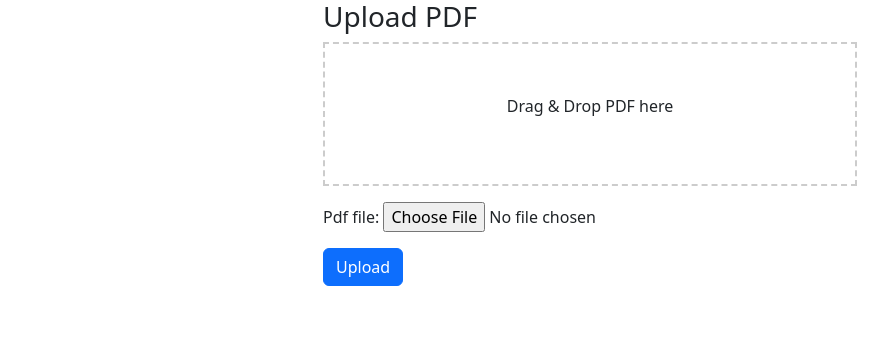
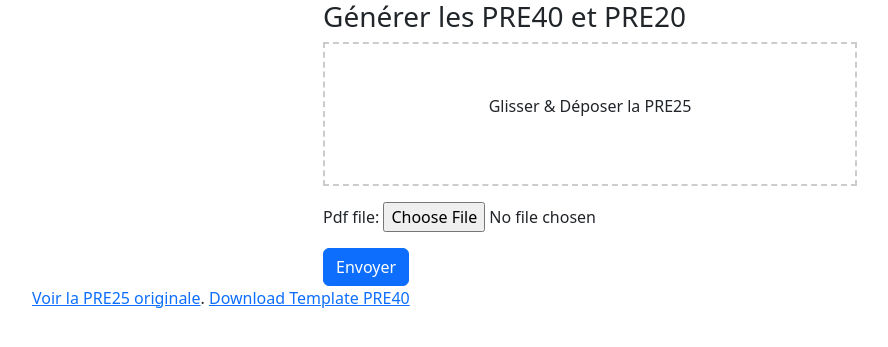
Before and after one commit to Elyss/Skoll, a Django app: page /EME/ in a window 1280 px wide. Shown: the top 347 px of the page, without its empty margins (50-938 px from the left). Run offline with Django 3.2, Linux system fonts and the light colour scheme.

Commit message:
pre40 proto

```diff
--- a/Skoll/settings.py
+++ b/Skoll/settings.py
@@ -19,6 +19,10 @@ BASE_DIR = Path(__file__).resolve().parent.parent
 
 STATIC_URL = '/static/'
 STATIC_ROOT = os.path.join(BASE_DIR, 'staticfiles')
+
+STATICFILES_DIRS = [
+    os.path.join(BASE_DIR, "static"),  # This points to the "static" directory at your project root.
+]
 
 MEDIA_URL = '/media/'
 MEDIA_ROOT = os.path.join(BASE_DIR, 'mediafiles')
--- a/masque_EME/templates/masque_EME/base.html
+++ b/masque_EME/templates/masque_EME/base.html
@@ -1,3 +1,5 @@
+
+
 <!DOCTYPE html>
 <html lang="en">
 <head>
@@ -33,7 +35,8 @@
     <!-- Bootstrap JS, Popper.js, and jQuery CDN -->
     <script src="https://cdn.jsdelivr.net/npm/bootstrap@5.2.3/dist/js/bootstrap.min.js" integrity="sha384-cuYeSxntonz0PPNlHhBs68uyIAVpIIOZZ5JqeqvYYIcEL727kskC66kF92t6Xl2V" crossorigin="anonymous"></script>
     <script src="https://cdn.jsdelivr.net/npm/bootstrap@5.2.3/dist/js/bootstrap.bundle.min.js" integrity="sha384-kenU1KFdBIe4zVF0s0G1M5b4hcpxyD9F7jL+jjXkk+Q2h455rYXK/7HAuoJl+0I4" crossorigin="anonymous"></script>
-<script>
+
+    <script>
     let dropZone = document.getElementById('drop-zone');
     let fileInput = document.getElementById('id_pdf_file');  // Assuming the id of your file input is 'id_pdf_file'
 
--- a/masque_EME/templates/masque_EME/index.html
+++ b/masque_EME/templates/masque_EME/index.html
@@ -1,59 +1,59 @@
 {% extends 'masque_EME/base.html' %}
 
 {% block content %}
+{% load static %}
+
 <div class="container">
     <div class="row">
         <div class="col-md-6 offset-md-3">
-            <h3>Upload PDF</h3>
+            <h3>Générer les PRE40 et PRE20</h3>
             <form method="post" enctype="multipart/form-data" id="pdf-upload-form">
                 {% csrf_token %}
                 <div id="drop-zone" class="mb-3">
-                    <p>Drag & Drop PDF here</p>
+                    <p>Glisser & Déposer la PRE25</p>
                 </div>
                 {{ form.as_p }}
-                <button type="submit" class="btn btn-primary">Upload</button>
+                <button type="submit" class="btn btn-primary">Envoyer</button>
             </form>
 
             <!-- Include additional parts to show the PDF text and link -->
-            {% if extracted_text %}
-                <h3>Extracted Text from the PDF:</h3>
-                <pre>{{ extracted_text }}</pre>
+            {% if extracted_info %}
+            <div>
+                {% for key, value in extracted_info.items %}
+                    <p><strong>{{ key }}:</strong> {{ value }}</p>
+                {% endfor %}
+            </div>
             {% endif %}
+
 
             {% if file_url %}
                 <p>
-                    File uploaded!
-                    <a href="{{ file_url }}" target="_blank">View it here</a>.
+                    PRE 25 envoyée!
+                    <a href="{{ file_url }}" target="_blank">Voir la PRE25 originale</a>.
                 </p>
             {% endif %}
+
+            <!-- Add this part to download the modified docx file -->
+            {% if modified_docx_url %}
+                <p>
+                    <a href="{{ modified_docx_url }}" download>Télécharger le document modifié</a>.
+                </p>
+            {% endif %}
+
+            {% comment %} <pre>{{ raw_extracted_text }}</pre> {% endcomment %}
+
         </div>
     </div>
 </div>
+
+<!-- Other links -->
+<a href="{{ file_url }}" target="_blank">Voir la PRE25 originale</a>.
+<a href="{% static 'Skoll/docx/PRE40.docx' %}" download>Download Template PRE40</a>
+
 {% endblock %}
 
 {% block js %}
 <script>
-    const dropZone = document.getElementById('drop-zone');
-    const fileInput = document.getElementById('id_pdf_file'); // Assuming the file input ID generated by Django is 'id_pdf_file'
-    const uploadForm = document.getElementById('pdf-upload-form');
-
-    dropZone.addEventListener('dragover', (e) => {
-        e.preventDefault();
-        dropZone.classList.add('dragging');
-    });
-
-    dropZone.addEventListener('dragleave', () => {
-        dropZone.classList.remove('dragging');
-    });
-
-    dropZone.addEventListener('drop', (e) => {
-        e.preventDefault();
-        dropZone.classList.remove('dragging');
-
-        const files = e.dataTransfer.files;
-        fileInput.files = files;
-
-        uploadForm.submit(); // Optionally submit the form automatically after a file is dropped
-    });
+    // ... (your existing JavaScript code)
 </script>
 {% endblock %}
--- a/masque_EME/views.py
+++ b/masque_EME/views.py
@@ -1,11 +1,85 @@
+import os  # Import the os module here
+from django.conf import settings
+from django.http import HttpResponse
+from docx import Document
 from django.shortcuts import render
+from django.templatetags.static import static
+from django.contrib.staticfiles.finders import find
 from masque_EME.forms import pre40
-from io import StringIO
 from pdfminer.high_level import extract_text
+import re
+
+
+
+def modify_docx(n_marche):
+    # Open the template document
+    doc = Document('static/Skoll/docx/PRE40.docx')
+
+    # Go through each paragraph in the doc and replace {n_marche} with the actual value
+    for paragraph in doc.paragraphs:
+        if '{n_marche}' in paragraph.text:
+            paragraph.text = paragraph.text.replace('{n_marche}', n_marche)
+
+    filename = f"modified_template_{n_marche}.docx"  # Unique filename based on n_marche
+    modified_doc_path = os.path.join(settings.MEDIA_ROOT, filename)
+
+    doc.save(modified_doc_path)
+
+    # Return the file path, not the HttpResponse
+    return modified_doc_path
+
+
+def extract_information(text):
+    info_dict = {}
+    emails = re.findall(r"[a-zA-Z0-9_.+-]+@[a-zA-Z0-9-]+\.[a-zA-Z0-9-.]+", text)
+    phones = re.findall(r"\b\d{8,15}\b", text) # Adjusting the boundaries for a phone number to be 8-15 digits long
+
+
+    # Regular expressions for each information to be captured
+    info_dict["N° de Marché"] = re.search(r"N° marché : (\d+)", text).group(1) if re.search(r"N° marché : (\d+)", text) else "Not found"
+    info_dict["N° du lot"] = re.search(r"N° du lot : (\d+)", text).group(1) if re.search(r"N° du lot : (\d+)", text) else "Not found"
+    info_dict["N° de commande"] = re.search(r"N° commande :\n\n(\w+)", text).group(1) if re.search(r"N° commande :\n\n(\w+)", text) else "Not found"
+    info_dict["Prestation réalisée du"] = re.search(r"Prestation du (\d{2}/\d{2}/\d{4})", text).group(1) if re.search(r"Prestation du (\d{2}/\d{2}/\d{4})", text) else "Not found"
+    info_dict["Prestation réalisée au"] = re.search(r"au (\d{2}/\d{2}/\d{4})", text).group(1) if re.search(r"au (\d{2}/\d{2}/\d{4})", text) else "Not found"
+
+
+    info_dict["Bénéficiaire > Prénom"] = re.search(r"Nom, prénom : \w+ (\w+)", text).group(1) if re.search(r"Nom, prénom : \w+ (\w+)", text) else "Not found"
+    info_dict["Bénéficiaire > Identifiant"] = re.search(r"Identifiant N° : (\w+)", text).group(1) if re.search(r"Identifiant N° : (\w+)", text) else "Not found"
+    info_dict["Bénéficiaire > tel"] = phones[0] if phones else "Not found"
+    info_dict["Bénéficiaire > mail"] = emails[0] if emails else "Not found"
+
+    organisme_nom_match = re.search(r"Nom : (.+?)\n\nIdentifiant N°", text, re.DOTALL)
+    if organisme_nom_match:
+        info_dict["Organisme > Nom"] = organisme_nom_match.group(1).strip()
+    else:
+        info_dict["Organisme > Nom"] = "Not found"
+
+    lieu_realisation_match = re.search(r"Mél. :(.*?)Tél. :", text, re.DOTALL)
+    if lieu_realisation_match:
+        lieu_realisation = lieu_realisation_match.group(1).strip()
+        # Removing any sequence of more than 5 digits
+        lieu_realisation = re.sub(r"\d{5,}", "", lieu_realisation)
+        # Removing email addresses
+        lieu_realisation = re.sub(r"[a-zA-Z0-9_.+-]+@[a-zA-Z0-9-]+\.[a-zA-Z0-9-.]+", "", lieu_realisation)
+        info_dict["Organisme > lieu de réalisation"] = lieu_realisation.strip()
+    else:
+        info_dict["Organisme > lieu de réalisation"] = "Not found"
+
+    info_dict["Organisme > Tel"] = "Not found" # If there is a specific pattern to capture, add it here.
+    info_dict["Organisme > Mail"] = emails[1] if len(emails) > 1 else "Not found"
+
+    info_dict["Correspondant > Nom, prénom"] = re.search(r"Correspondant-e Pôle emploi\n\nNom, prénom :\n\n(\w+ \w+)", text).group(1) if re.search(r"Correspondant-e Pôle emploi\n\nNom, prénom :\n\n(\w+ \w+)", text) else "Not found"
+    info_dict["Correspondant > Pole emploi de"] = re.search(r"Pôle emploi de : (\w+-\w+-\w+)", text).group(1) if re.search(r"Pôle emploi de : (\w+-\w+-\w+)", text) else "Not found"
+    info_dict["Correspondant > Mail"] = "Not found" # If there is a specific pattern to capture, add it here.
+
+    return info_dict
+
 
 def index(request):
     file_url = None
+    extracted_info = None
     extracted_text = None
+    modified_docx_url = None  # New variable to store the modified docx file's URL
 
     if request.method == "POST":
         form = pre40(request.POST, request.FILES)
@@ -18,14 +92,26 @@ def index(request):
             # Extract text from the uploaded PDF
             extracted_text = extract_text(file_path)
 
+            # Extract specific information from the text
+            extracted_info = extract_information(extracted_text)
+            n_marche = extracted_info.get("N° de Marché", "")
+
+            # Modify and save the docx file
+            docx_path = modify_docx(n_marche)  # Updated the function call
+            if docx_path:
+                modified_docx_url = os.path.join(settings.MEDIA_URL, os.path.basename(docx_path))
+
             form = pre40()  # Reset the form after saving
+
     else:
         form = pre40()
 
     context = {
         "form": form,
         "file_url": file_url,
-        "extracted_text": extracted_text,
+        "extracted_info": extracted_info,
+        "raw_extracted_text": extracted_text,
+        "modified_docx_url": modified_docx_url,  # Pass the URL to the template
     }
 
     return render(request, 'masque_EME/index.html', context)
--- a/requirements.txt
+++ b/requirements.txt
@@ -1,6 +1,6 @@
 Django==4.2.6
 psycopg2-binary==2.9
 pdfminer.six
-
+python-docx
 
 # Add other dependencies as needed
```
Also changed, not shown: 3 other files.
